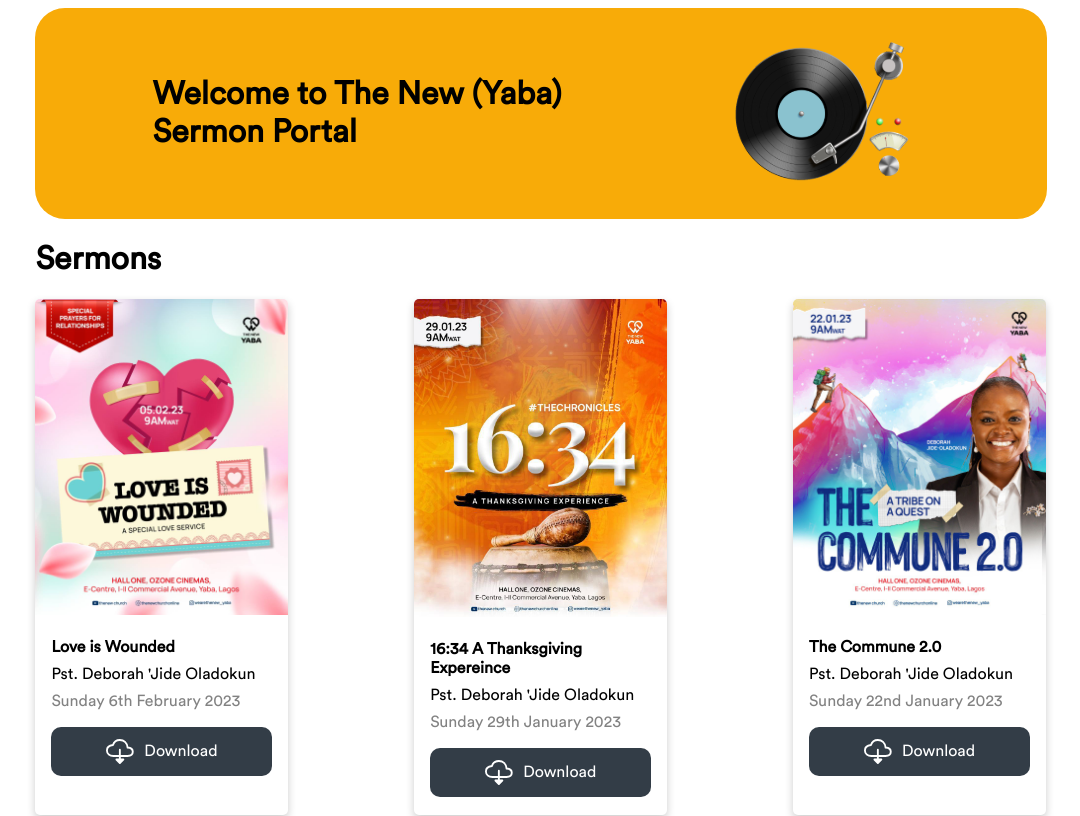
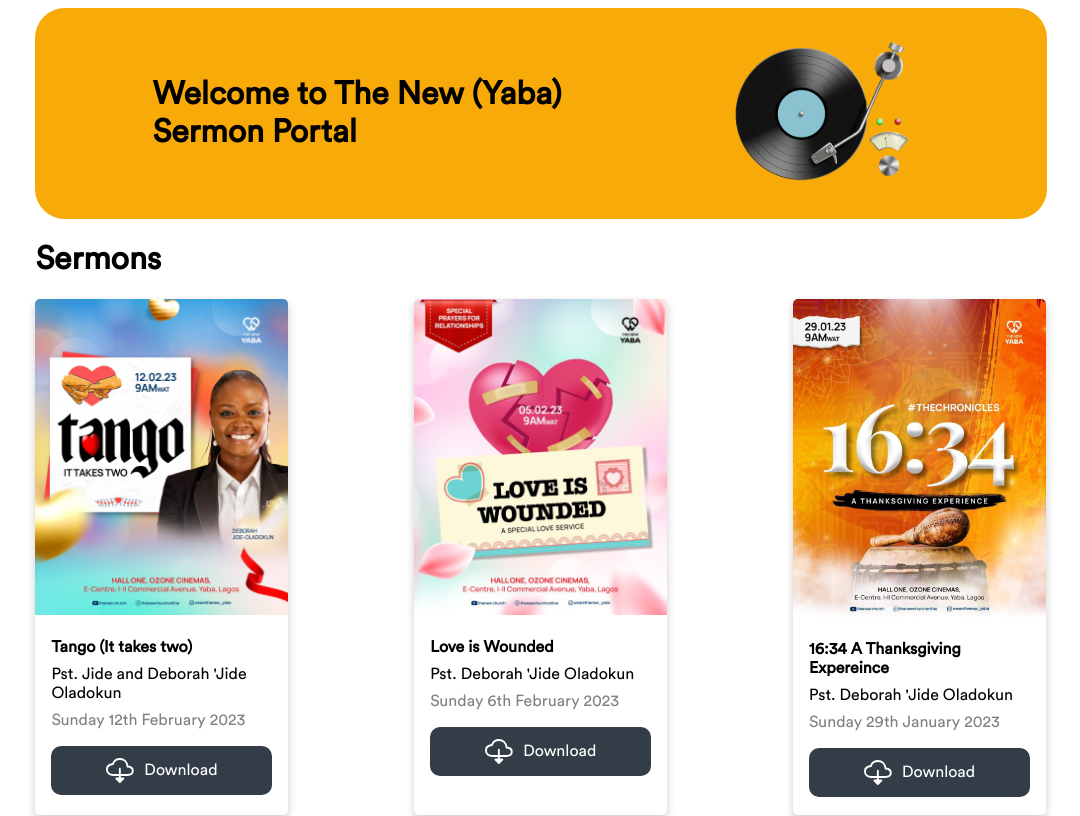
Before and after one commit to timtop/The-New-Yaba-Cassettes, a React (Create React App) app: page / in a window 1280 px wide. Shown: the top 816 px of the page, without its empty margins (99-1179 px from the left). Built offline with nearby package versions, Linux system fonts and the light colour scheme.

Commit message:
Added 12-02-23 message

```diff
--- a/src/App.js
+++ b/src/App.js
@@ -25,10 +25,19 @@ import audacity from "./imgs/audacity.jpg";
 import commune from "./imgs/The Commune 2.0.jpg";
 import thanks from "./imgs/thanksgiving.jpg";
 import love1 from "./imgs/love1.jpg";
+import tango from "./imgs/tango.jpg";
 
 class App extends React.Component {
   render() {
     const sermons = [
+      {
+        title: "Tango (It takes two)",
+        preacher: "Pst. Jide and Deborah 'Jide Oladokun",
+        date: "Sunday 12th February 2023",
+        link: "https://res.cloudinary.com/the-new-unilag/video/upload/v1676280480/Yaba%20Messages/12th_Feburary_Tango_compressed_jqwfoo.mp3",
+        name: "Tango - 12/02/23",
+        img: tango,
+      },
       {
         title: "Love is Wounded",
         preacher: "Pst. Deborah 'Jide Oladokun",
```
Also changed, not shown: src/imgs/tango.jpg (added).
